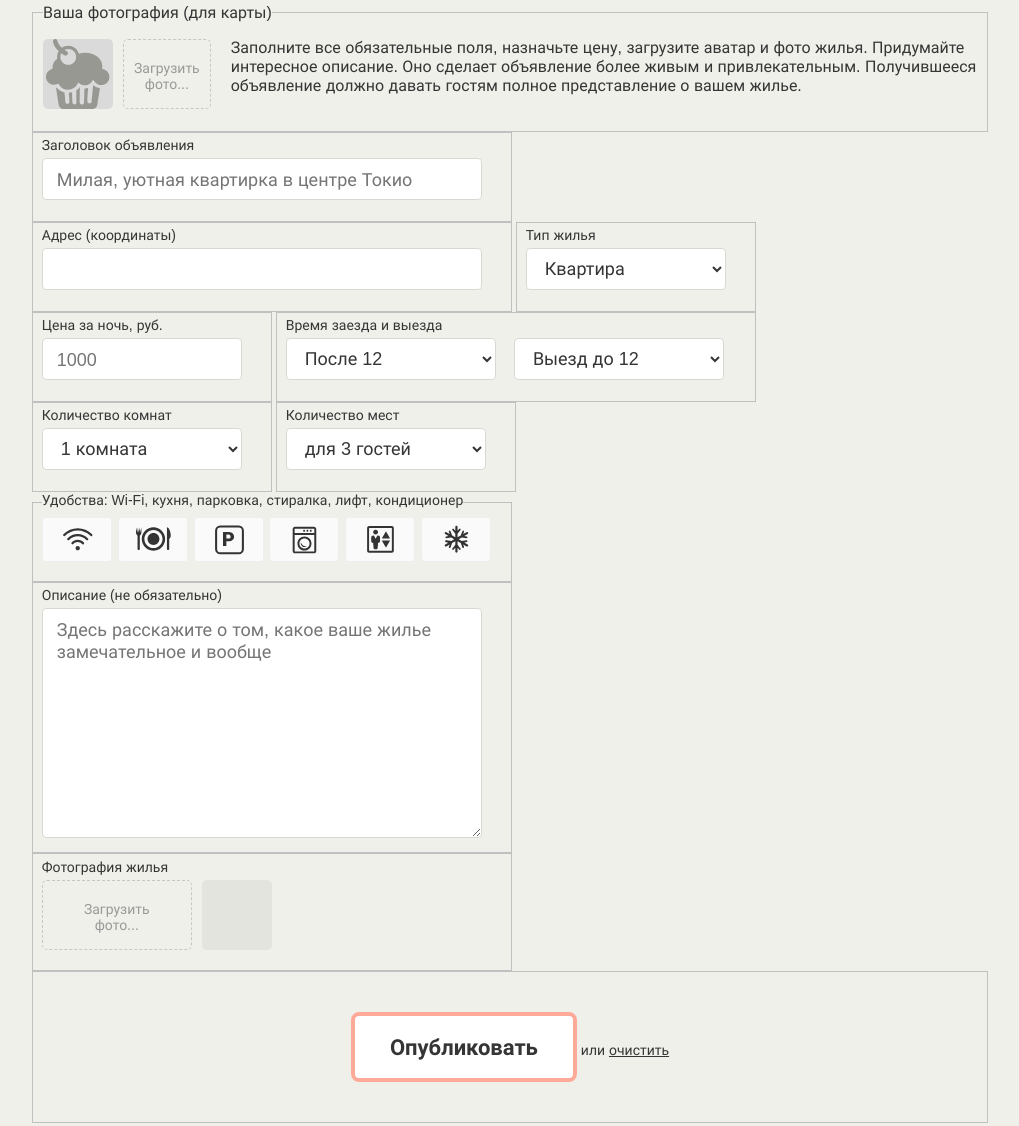
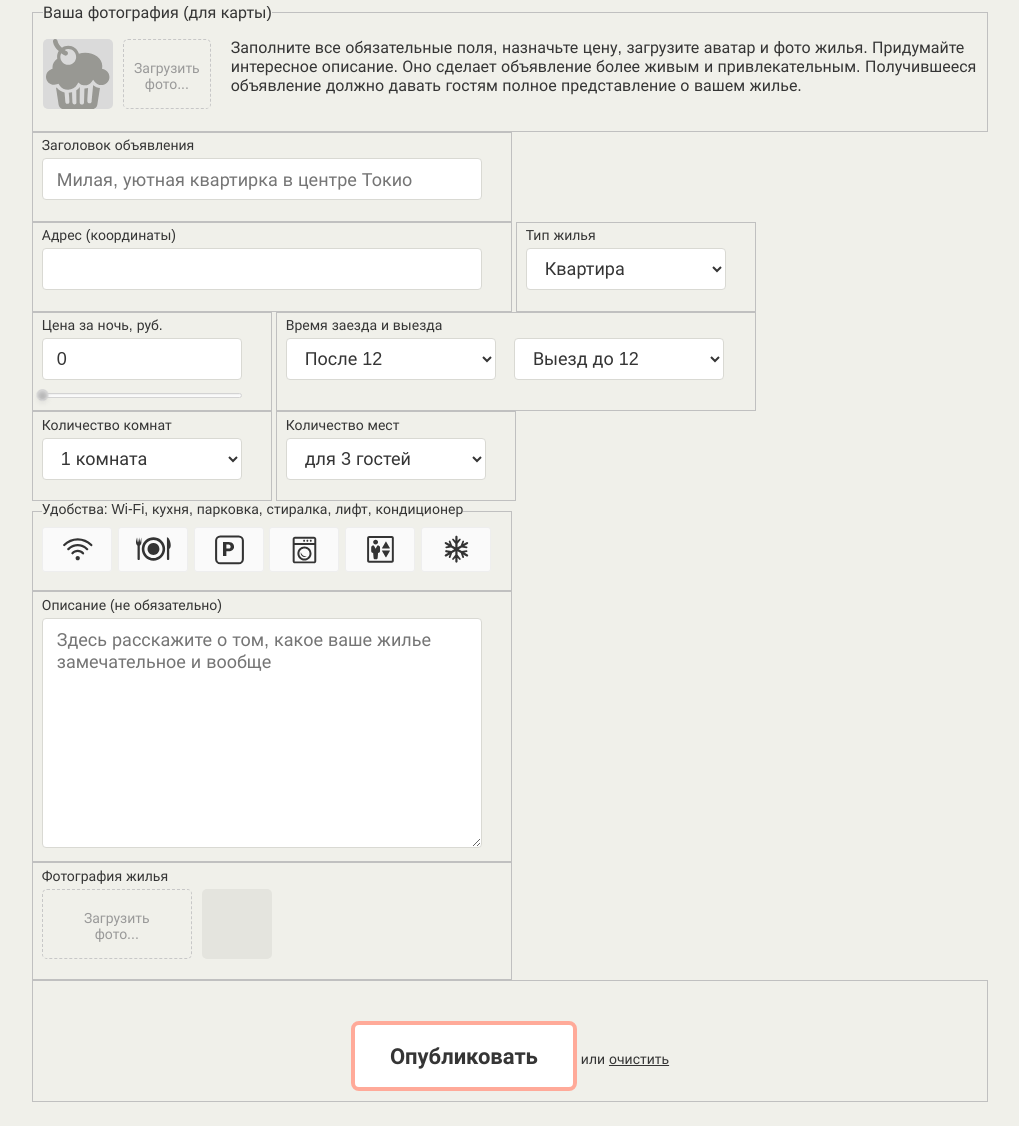
Before and after one commit to abdukulov-talgat/keksobooking, a website with bundled scripts: page index.html in a window 1280 px wide. Shown: the part 725-1851 px from the top of the page, without its empty margins (90-1109 px from the left). Built offline with nearby package versions, Linux system fonts and the light colour scheme.

Commit message:
range slider for price field

```diff
--- a/css/style.css
+++ b/css/style.css
@@ -1058,6 +1058,10 @@ fieldset {
 
 /***** MY *****/
 
+.ad-form__element {
+  padding-bottom: 10px;
+}
+
 .ad-form__submit {
   transition: opacity 1s ease;
 }
@@ -1107,3 +1111,9 @@ fieldset {
   width: auto;
   height: auto;
 }
+
+/* Slider */
+.ad-form__slider {
+  margin-top: 15px;
+  /* margin-bottom: 20px; */
+}
--- a/index.html
+++ b/index.html
@@ -4,6 +4,7 @@
   <meta charset="utf-8">
   <link rel="stylesheet" href="css/normalize.css">
   <link rel="stylesheet" href="./leaflet/leaflet.css">
+  <link rel="stylesheet" href="./nouislider/nouislider.css">
   <link rel="stylesheet" href="css/style.css">
   <link rel="shortcut icon" href="favicon.ico" type="image/x-icon">
   <title>Кексобукинг</title>
@@ -238,6 +239,7 @@
 
   <script src="./leaflet/leaflet.js"></script>
   <script src="./pristine/pristine.min.js"></script>
+  <script src="./nouislider/nouislider.js"></script>
   <script src="./js/main.js" type="module"></script>
 </body>
 </html>
--- a/js/modules/form.js
+++ b/js/modules/form.js
@@ -1,7 +1,7 @@
 import { sendData } from './network.js';
 import { Success } from './Success.js';
 import { Error } from './Error.js';
-import { validate, reset } from './validation.js';
+import { validate, reset, MAX_PRICE } from './validation.js';
 import { isImg } from './util.js';
 
 const adForm = document.querySelector('.ad-form');
@@ -36,8 +36,39 @@ btnReset.addEventListener('click', () => {
 });
 
 const inputPrice = adForm.querySelector('#price');
-document.querySelector('#type').addEventListener('change', (evt) => {
+const selectType = document.querySelector('#type');
+const slider = adForm.querySelector('.ad-form__slider');
+noUiSlider.create(slider, {
+  start: +inputPrice.value,
+  connect: 'lower',
+  step: 1,
+  range: {
+    // min: +selectType.value,    // BAD UX??
+    min: 0,
+    max: MAX_PRICE
+  },
+  format: {
+    to: (value) => parseInt(value, 10),
+    from: (value) => parseInt(value, 10)
+  }
+});
+
+slider.noUiSlider.on('update', () => {
+  inputPrice.value = slider.noUiSlider.get();
+});
+
+selectType.addEventListener('change', (evt) => {
   inputPrice.placeholder = evt.target.value;
+  // slider.noUiSlider.updateOptions({      // BAD UX??? If change price without user notify
+  //   range: {
+  //     min: +selectType.value,
+  //     max: MAX_PRICE
+  //   }
+  // });
+});
+
+inputPrice.addEventListener('change', (evt) => {
+  slider.noUiSlider.set(evt.target.value);
 });
 
 const timeGroup = document.querySelector('.ad-form__element--time');
```
